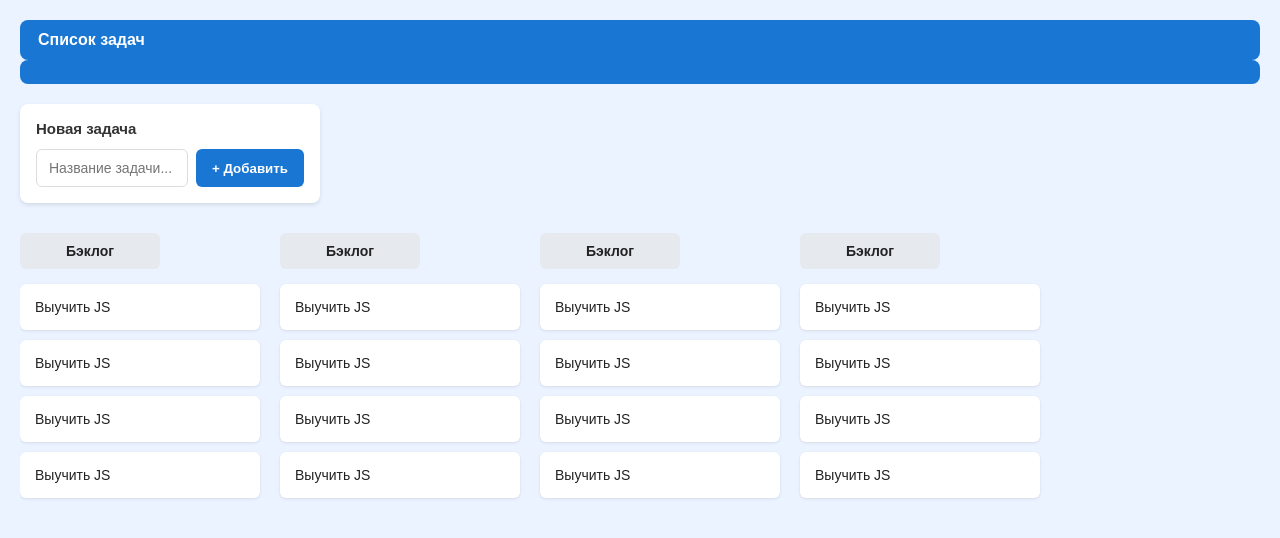
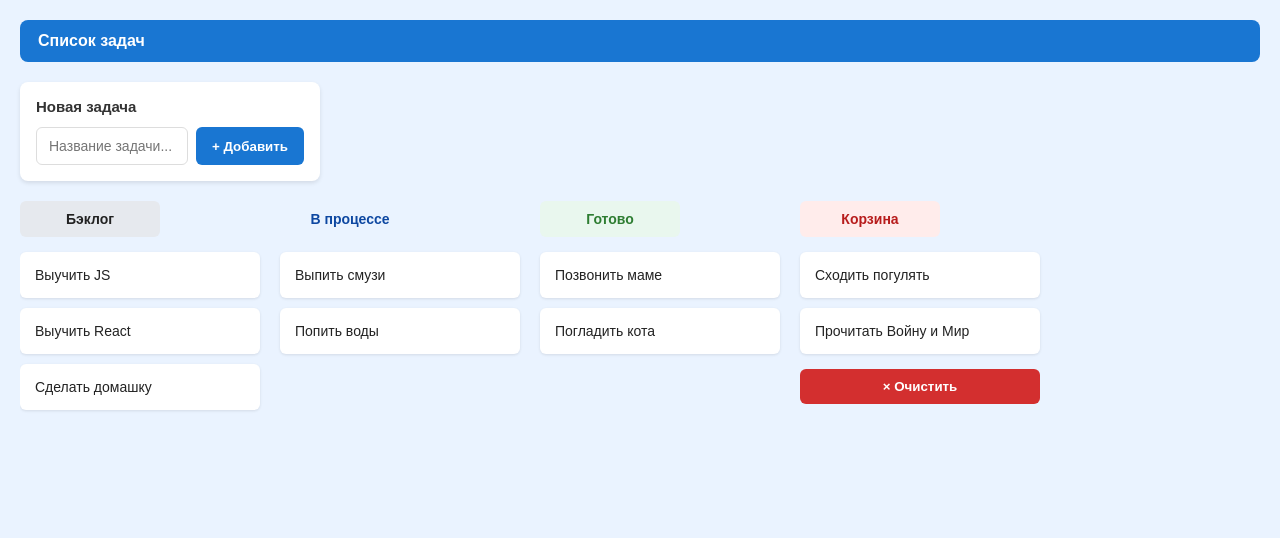
Before and after one commit to charleschima001/lab_w, a plain HTML site: page index.html in a window 1280 px wide. Drawn offline with Linux system fonts and the light colour scheme.

Commit message:
Revert "lab3: Список задач"

```diff
--- a/index.html
+++ b/index.html
@@ -1,20 +1,94 @@
 <!DOCTYPE html>
 <html lang="ru">
 <head>
-    <meta charset="UTF-8">
-    <meta name="viewport" content="width=device-width, initial-scale=1.0">
-    <title>Task Manager</title>
-    <link rel="stylesheet" href="style.css">
+  <meta charset="UTF-8">
+  <meta name="viewport" content="width=device-width, initial-scale=1.0">
+  <title>Чима чуквуемека</title>
+  <link rel="stylesheet" href="style.css">
 </head>
 <body>
-    <section class="app">
-        <header></header>
-        <main>
-            <section class="form-container"></section>
-            <section class="task-board"></section>
-        </main>
-    </section>
+  <div class="header-container">
+    <header>
+      <h1>Список задач</h1>
+    </header>
+  </div>
 
-    <script type="module" src="src/main.js"></script>
+  <div class="main-content">
+    <div class="new-task-container">
+      <h3>Новая задача</h3>
+      <div class="input-group">
+        <input type="text" id="taskInput" placeholder="Название задачи...">
+        <button id="addBtn">+ Добавить</button>
+      </div>
+    </div>
+
+    <div class="columns-container">
+      <div class="columns">
+        <div class="column backlog">
+          <div class="column-header">Бэклог</div>
+          <div class="task-list" id="backlog">
+            <div class="task">Выучить JS</div>
+            <div class="task">Выучить React</div>
+            <div class="task">Сделать домашку</div>
+          </div>
+        </div>
+
+        <div class="column in-progress">
+          <div class="column-header">В процессе</div>
+          <div class="task-list" id="inProgress">
+            <div class="task">Выпить смузи</div>
+            <div class="task">Попить воды</div>
+          </div>
+        </div>
+
+        <div class="column done">
+          <div class="column-header">Готово</div>
+          <div class="task-list" id="done">
+            <div class="task">Позвонить маме</div>
+            <div class="task">Погладить кота</div>
+          </div>
+        </div>
+
+        <div class="column trash">
+          <div class="column-header">Корзина</div>
+          <div class="task-list" id="trash">
+            <div class="task">Сходить погулять</div>
+            <div class="task">Прочитать Войну и Мир</div>
+          </div>
+          <button id="clearBtn">× Очистить</button>
+        </div>
+      </div>
+    </div>
+  </div>
+
+  <script>
+    const taskInput = document.getElementById('taskInput');
+    const addBtn = document.getElementById('addBtn');
+    const backlog = document.getElementById('backlog');
+    const clearBtn = document.getElementById('clearBtn');
+
+
+    addBtn.addEventListener('click', () => {
+      if (taskInput.value.trim() !== "") {
+        const task = document.createElement('div');
+        task.className = 'task';
+        task.textContent = taskInput.value;
+        backlog.appendChild(task);
+        taskInput.value = "";
+      }
+    });
+
+
+    clearBtn.addEventListener('click', () => {
+      document.getElementById('trash').innerHTML = "";
+    });
+
+
+    taskInput.addEventListener('keypress', (e) => {
+      if (e.key === 'Enter') {
+        addBtn.click();
+      }
+    });
+  </script>
 </body>
 </html>
--- a/src/framework/render.js
+++ /dev/null
@@ -1,18 +0,0 @@
-const RenderPosition = {
-    BEFOREBEGIN: 'beforebegin',
-    AFTERBEGIN: 'afterbegin',
-    BEFOREEND: 'beforeend',
-    AFTEREND: 'afterend',
-};
-
-function createElement(template) {
-    const newElement = document.createElement('div');
-    newElement.innerHTML = template;
-    return newElement.firstElementChild;
-}
-
-function render(component, container, place = RenderPosition.BEFOREEND) {
-    container.insertAdjacentElement(place, component.getElement());
-}
-
-export { RenderPosition, createElement, render };
--- a/src/main.js
+++ /dev/null
@@ -1,65 +0,0 @@
-import HeaderComponent from './view/header-component.js';
-import FormAddTaskComponent from './view/form-add-task-component.js';
-import TaskBoardComponent from './view/task-board-component.js';
-import TaskListComponent from './view/task-list-component.js';
-import TaskComponent from './view/task-component.js';
-import { render, RenderPosition } from './framework/render.js';
-
-const bodyContainer = document.querySelector('.app');
-const formContainer = document.querySelector('.form-container');
-const taskBoardContainer = document.querySelector('.task-board');
-
-// Render header at the top
-render(new HeaderComponent(), bodyContainer, RenderPosition.AFTERBEGIN);
-
-// Render form
-render(new FormAddTaskComponent(), formContainer);
-
-// Render task board
-const taskBoardComponent = new TaskBoardComponent();
-render(taskBoardComponent, taskBoardContainer);
-
-// Get the columns container where we'll add the task lists
-const columnsContainer = taskBoardComponent.getElement().querySelector('.columns');
-
-// Create and render 4 columns with 4 tasks each (like your friend's code)
-for (let j = 0; j < 4; j++) {
-    const taskListComponent = new TaskListComponent();
-    render(taskListComponent, columnsContainer);
-
-    // Get the task list container for this column
-    const taskListElement = taskListComponent.getElement().querySelector('.task-list');
-
-    // Add 4 "Выучить JS" tasks to each column
-    for (let i = 0; i < 4; i++) {
-        render(new TaskComponent(), taskListElement);
-    }
-}
-
-// Add functionality to the form
-setTimeout(() => {
-    const taskInput = document.getElementById('taskInput');
-    const addBtn = document.getElementById('addBtn');
-
-    if (addBtn && taskInput) {
-        addBtn.addEventListener('click', () => {
-            if (taskInput.value.trim() !== "") {
-                // Add new task to the first backlog column
-                const firstBacklog = document.querySelector('.task-list');
-                if (firstBacklog) {
-                    const taskElement = document.createElement('div');
-                    taskElement.className = 'task';
-                    taskElement.textContent = taskInput.value;
-                    firstBacklog.appendChild(taskElement);
-                    taskInput.value = "";
-                }
-            }
-        });
-
-        taskInput.addEventListener('keypress', (e) => {
-            if (e.key === 'Enter') {
-                addBtn.click();
-            }
-        });
-    }
-}, 100);
--- a/src/view/form-add-task-component.js
+++ /dev/null
@@ -1,30 +0,0 @@
-import { createElement } from "../framework/render.js";
-
-function createFormAddTaskComponentTemplate() {
-    return `
-        <div class="new-task-container">
-            <h3>Новая задача</h3>
-            <div class="input-group">
-                <input type="text" id="taskInput" placeholder="Название задачи...">
-                <button id="addBtn">+ Добавить</button>
-            </div>
-        </div>
-    `;
-}
-
-export default class FormAddTaskComponent {
-    getTemplate() {
-        return createFormAddTaskComponentTemplate();
-    }
-
-    getElement() {
-        if (!this.element) {
-            this.element = createElement(this.getTemplate());
-        }
-        return this.element;
-    }
-
-    removeElement() {
-        this.element = null;
-    }
-}
--- a/src/view/header-component.js
+++ /dev/null
@@ -1,28 +0,0 @@
-import { createElement } from "../framework/render.js";
-
-function createHeaderComponentTemplate() {
-    return `
-        <div class="header-container">
-            <header>
-                <h1>Список задач</h1>
-            </header>
-        </div>
-    `;
-}
-
-export default class HeaderComponent {
-    getTemplate() {
-        return createHeaderComponentTemplate();
-    }
-
-    getElement() {
-        if (!this.element) {
-            this.element = createElement(this.getTemplate());
-        }
-        return this.element;
-    }
-
-    removeElement() {
-        this.element = null;
-    }
-}
--- a/src/view/task-board-component.js
+++ /dev/null
@@ -1,28 +0,0 @@
-import { createElement } from "../framework/render.js";
-
-function createTaskBoardComponentTemplate() {
-    return `
-        <div class="columns-container">
-            <div class="columns">
-                <!-- Columns will be inserted here -->
-            </div>
-        </div>
-    `;
-}
-
-export default class TaskBoardComponent {
-    getTemplate() {
-        return createTaskBoardComponentTemplate();
-    }
-
-    getElement() {
-        if (!this.element) {
-            this.element = createElement(this.getTemplate());
-        }
-        return this.element;
-    }
-
-    removeElement() {
-        this.element = null;
-    }
-}
--- a/src/view/task-component.js
+++ /dev/null
@@ -1,22 +0,0 @@
-import { createElement } from "../framework/render.js";
-
-function createTaskComponentTemplate() {
-    return `<div class="task">Выучить JS</div>`;
-}
-
-export default class TaskComponent {
-    getTemplate() {
-        return createTaskComponentTemplate();
-    }
-
-    getElement() {
-        if (!this.element) {
-            this.element = createElement(this.getTemplate());
-        }
-        return this.element;
-    }
-
-    removeElement() {
-        this.element = null;
-    }
-}
--- a/src/view/task-list-component.js
+++ /dev/null
@@ -1,29 +0,0 @@
-import { createElement } from "../framework/render.js";
-
-function createTaskListComponentTemplate() {
-    return `
-        <div class="column backlog">
-            <div class="column-header">Бэклог</div>
-            <div class="task-list" id="backlog">
-                <!-- Tasks will be inserted here -->
-            </div>
-        </div>
-    `;
-}
-
-export default class TaskListComponent {
-    getTemplate() {
-        return createTaskListComponentTemplate();
-    }
-
-    getElement() {
-        if (!this.element) {
-            this.element = createElement(this.getTemplate());
-        }
-        return this.element;
-    }
-
-    removeElement() {
-        this.element = null;
-    }
-}
--- a/style.css
+++ b/style.css
@@ -12,17 +12,10 @@ body {
   min-height: 100vh;
 }
 
-.app {
-    display: flex;
-    flex-direction: column;
-}
-
 .header-container {
   display: flex;
   justify-content: flex-start;
-    margin: 0;
-    padding: 0;
-    border: none;
+  margin-bottom: 20px;
 }
 
 header {
@@ -34,22 +27,17 @@ header {
   border-radius: 8px;
   text-align: left;
   width: 100%;
-    border: none;
-    outline: none;
-    box-shadow: none;
-    margin: 0;
-    line-height: 1;
 }
 
 header h1 {
   font-size: 16px;
   margin: 0;
-    padding: 0;
 }
 
-.form-container {
-    align-self: flex-start;
-    margin: 20px 0 30px 0;
+.main-content {
+  display: flex;
+  flex-direction: column;
+  gap: 20px;
 }
 
 .new-task-container {
@@ -58,6 +46,7 @@ header h1 {
   border-radius: 8px;
   box-shadow: 0 2px 4px rgba(0,0,0,0.1);
   width: 300px;
+  align-self: flex-start;
 }
 
 .new-task-container h3 {
@@ -93,10 +82,6 @@ header h1 {
   flex-shrink: 0;
 }
 
-.task-board {
-    width: 100%;
-}
-
 .columns-container {
   overflow-x: auto;
   padding-bottom: 10px;
@@ -127,6 +112,21 @@ header h1 {
   color: #222;
 }
 
+.in-progress .column-header {
+  background: #eaf3ff;
+  color: #0d47a1;
+}
+
+.done .column-header {
+  background: #e9f7ee;
+  color: #2e7d32;
+}
+
+.trash .column-header {
+  background: #ffeceb;
+  color: #b71c1c;
+}
+
 .task-list {
   display: flex;
   flex-direction: column;
@@ -142,6 +142,22 @@ header h1 {
   word-break: break-word;
   width: 100%;
   min-width: 220px;
+}
+
+#clearBtn {
+  margin-top: 15px;
+  padding: 10px 15px;
+  background: #d32f2f;
+  color: white;
+  border: none;
+  border-radius: 6px;
+  cursor: pointer;
+  font-weight: 600;
+  width: 100%;
+}
+
+#clearBtn:hover {
+  background: #b71c1c;
 }
 
 @media (max-width: 768px) {
```
Also changed, not shown: mark up/index.html (deleted, +0 -94 lines). Lines whose indentation alone changed are shown as unchanged.
